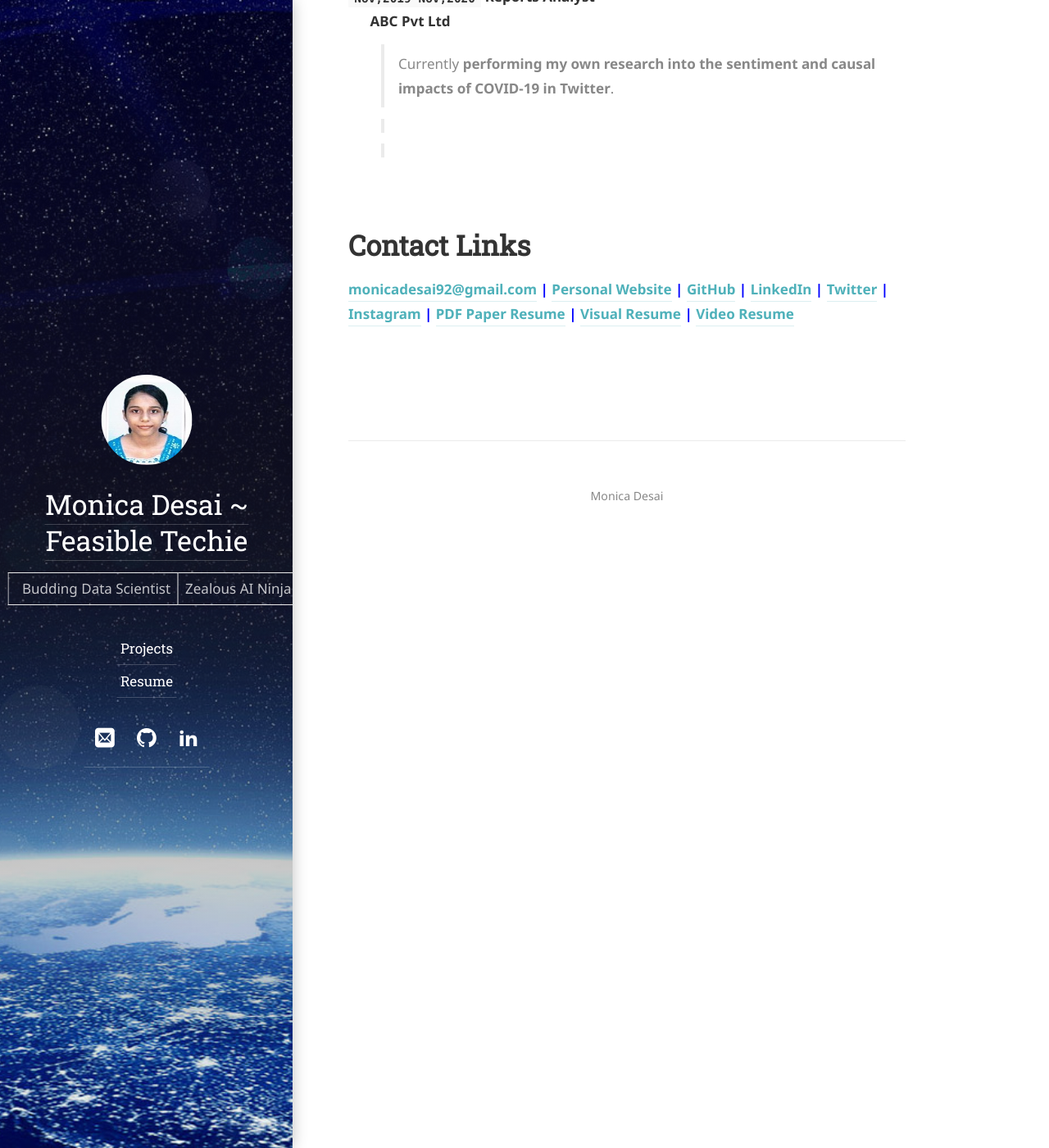
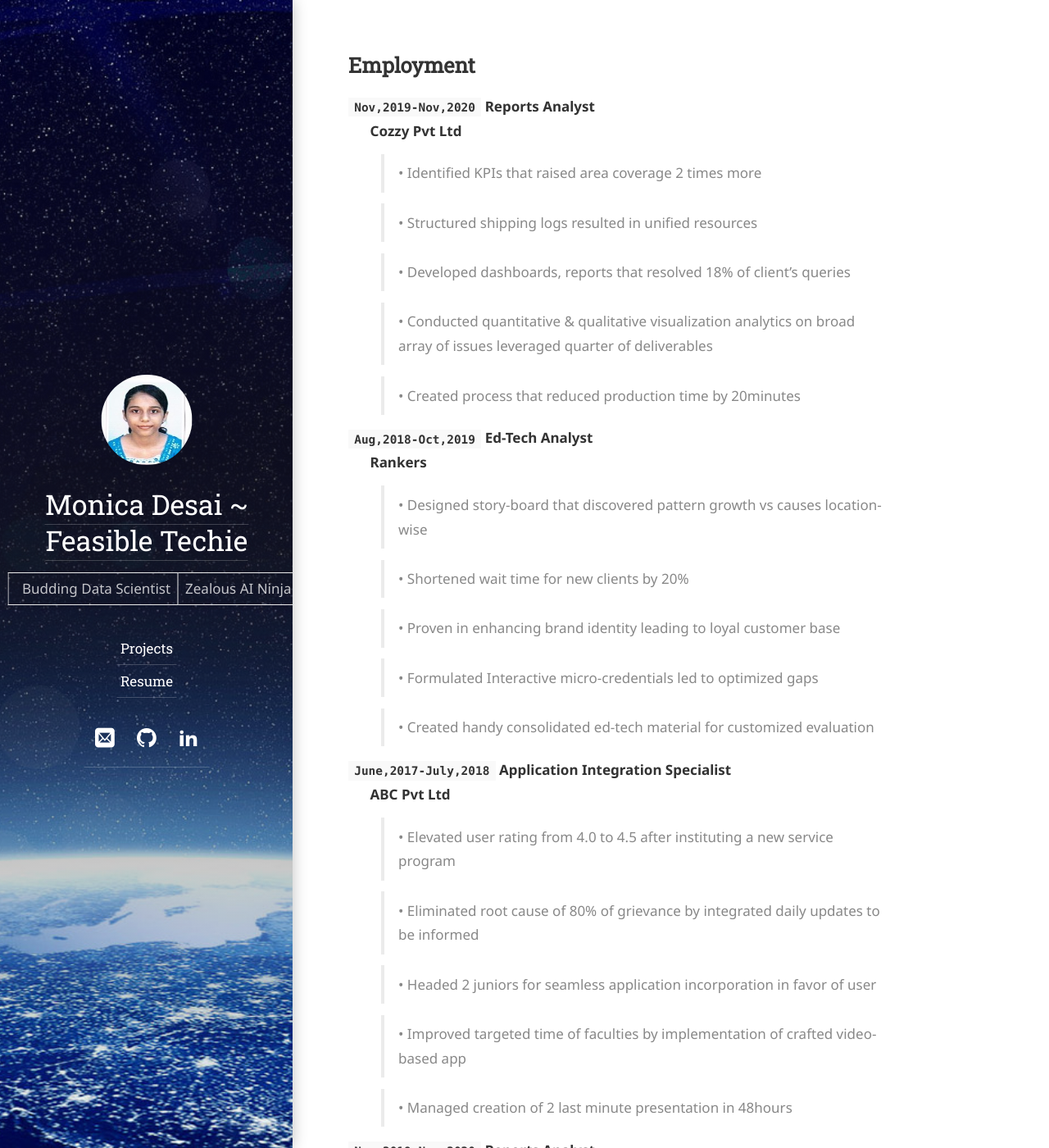
Before and after one commit to monicadesai/monicadesAI-tech.github.io, a Jekyll site: the page built from about.md, in a window 1280 px wide and 1400 px high, scrolled down 2045 px. Shown: the whole window at 82% size. Built offline with Jekyll 4.4.1, drawn with Linux system fonts in a browser that asks for light colours; some web fonts are replaced; our own code applies the rules of GitHub Pages for plain Markdown files; some of the changed text lies outside the part shown.

Commit message:
Update about.md

````diff
--- a/about.md
+++ b/about.md
@@ -18,7 +18,7 @@
 |
 <a href="" target="_blank">Video Resume</a>**</span>
 
-# Tech Stack
+# **Tech Stack**
 ## **Programming Language Skills**
 
 ```python
@@ -43,30 +44,21 @@
 | **Deep Learning**                         |             Image Processing, Image Classification, Image Segmentation, Transormation, Data  Augmentation, Natural Language Processing, Computer Vision,  Object Detection, Image Recognition, Masking, Type Annotation, Labeling  |
 
 
-
-
-
-
-
 ---
 
 ## **Education**
 
-`2018-2020` **Masters in IT**
+`2018-2020` **Masters in IT** <br/>
  University of Mumbai
 
-`2020-2021` **Post Graduate Certified in Data Science & Artificial Intelligence**
+`2020-2021` **Post Graduate Certified in Data Science & Artificial Intelligence** <br/>
  Edvancer & TCS Certified
 
-`2021` **Advances in SAR-Polarimetry & Interferometry**
+`2021` **Advances in SAR-Polarimetry & Interferometry** <br/>
  Indian Space Research Organization & Indian Insititute of Remote Sensing Certified
 
-`2020` **Global Navigation Satellite System**
+`2020` **Global Navigation Satellite System** <br/>
 Indian Space Research Organization & Indian Insititute of Remote Sensing Certified
-
-
-
-
 
 
 ---
@@ -74,14 +66,39 @@ Indian Space Research Organization & Indian Insititute of Remote Sensing Certifi
 ## **Employment**
 
 `Nov,2019-Nov,2020` **Reports Analyst**
+&nbsp; &nbsp; &nbsp; Cozzy Pvt Ltd
+
+: > •	Identified KPIs that raised area coverage 2 times more
+: > •	Structured shipping logs resulted in unified resources
+: > •	Developed dashboards, reports that resolved 18% of client’s queries
+: > •	Conducted quantitative & qualitative visualization analytics on broad array of issues leveraged quarter of deliverables
+: > •	Created process that reduced production time by 20minutes
+
+`Aug,2018-Oct,2019` **Ed-Tech Analyst**
+&nbsp; &nbsp; &nbsp; Rankers
+
+: > •	Designed story-board that discovered pattern growth vs causes location-wise
+: > •	Shortened wait time for new clients by 20%
+: > •	Proven in enhancing brand identity leading to loyal customer base
+: > •	Formulated Interactive micro-credentials led to optimized gaps
+: > •	Created handy consolidated ed-tech material for customized evaluation
+
+`June,2017-July,2018` **Application Integration Specialist**
 &nbsp; &nbsp; &nbsp; ABC Pvt Ltd
 
-: > Currently **performing my own research into the sentiment and causal impacts of COVID-19 in Twitter**.
-: >
-: >
+: > •	Elevated user rating from 4.0 to 4.5 after instituting a new service program
+: > •	Eliminated root cause of 80% of grievance by integrated daily updates to be informed
+: > •	Headed 2 juniors for seamless application incorporation in favor of user
+: > •	Improved targeted time of faculties by implementation of crafted video-based app
+: > •	Managed creation of 2 last minute presentation in 48hours
 
-
-
+`Nov,2019-Nov,2020` **Reports Analyst**
+&nbsp; &nbsp; &nbsp; ABC Pvt Ltd
+: > •	Validated competency for different types of users
+: > •	Designed tech curriculum policies in a way that saved Rs.20,000 by re-negotiation
+: > •	Presented spontaneous graphics & reports to collaborate with international entity
+: > •	Managed installation, instructional setups & implemented recommended technology to meet company-wide objectives
+: > •	Divulgue with multi-cultural people that fostered elasticity to adept
 
 
 # **Contact Links**
````
Also changed, not shown: other parts of about.md (+1 -0 lines).
